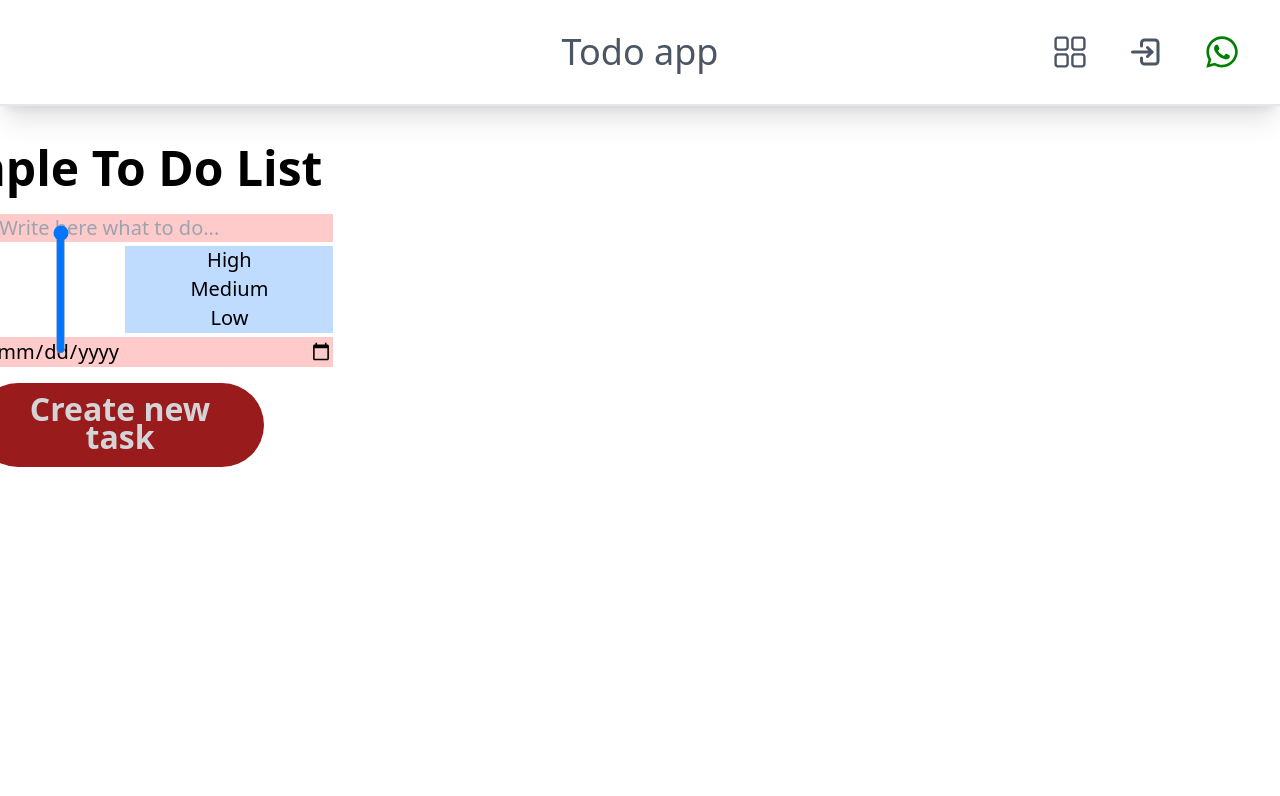
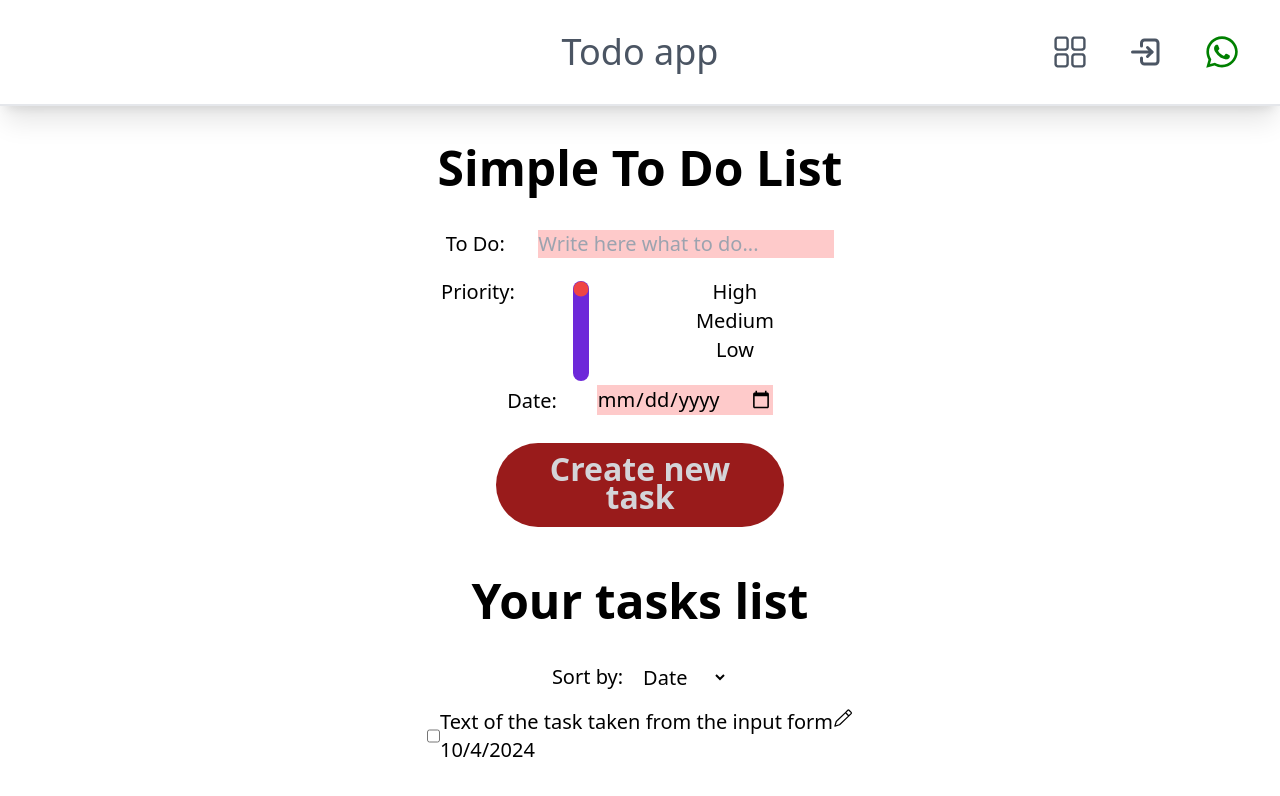
Before and after one commit to baumamit/todo-app, a React (Create React App) app: page / in a window 1280 px wide. Shown: the top 796 px of the page. Built offline with nearby package versions, Linux system fonts and the light colour scheme.

Commit message:
Tasks added

```diff
--- a/src/App.tsx
+++ b/src/App.tsx
@@ -1,13 +1,13 @@
 import {Header} from "./components/sections/Header";
 import { CreateTodoSection } from "./components/sections/CreateTodoSection";
+import { TasksList } from "./components/sections/TasksList";
 
 function App() {
   return (
     <div className="grid grid-rows-22 gap-4 justify-center">
       <Header title="Todo app" link="https://delikaktus.com/" styleHeader="" />
-      <div className="flex flex-col gap-3 justify-center items-center row-span-11 w-60 border-black">
-        <CreateTodoSection />
-      </div>
+      <CreateTodoSection styleCreateTodoSection="flex flex-col gap-3 justify-center items-center row-span-11 w-svw border-black"/>
+      <TasksList styleCreateTodoSection="flex flex-col gap-3 justify-center items-center row-span-11 w-svw border-black" />
     </div>
   );
 }
--- a/src/components/custom/Input.tsx
+++ b/src/components/custom/Input.tsx
@@ -16,7 +16,7 @@ export function Input(props: InputProps) {
     return (
         <div className={"flex flex-row items-end " + styleDiv}>
             <Label text={labelText} htmlForID={id} styleLabel={styleLabel} />
-            <input id={id} type={type} placeholder={placeHolder} className={".placeholder-text-black w-60 " + styleInput} />
+            <input id={id} type={type} placeholder={placeHolder} className={".placeholder-text-black w-auto " + styleInput} />
         </div>
 
     )
--- /dev/null
+++ b/src/components/custom/RangeInput.tsx
@@ -0,0 +1,31 @@
+import { Label } from "./Label";
+
+interface SelectProps {
+    labelText: string;
+    id: string;
+    options: string[];
+    styleDiv?: string;
+    styleDatalist?: string;
+    styleLabel?: string;
+    styleRangeInput?: string;
+}
+
+export const RangeInput = (props: SelectProps) => {
+    const { labelText, id, options, styleDiv, styleDatalist, styleLabel, styleRangeInput } = props;
+    return (
+        <div className={"flex flex-row " + " " + styleDiv}>
+        <Label text={labelText} htmlForID={id} styleLabel={styleLabel} />
+
+        <div>
+            <input type="range" id={id} name={labelText} min="0" max="2" step="1"
+            className={"appearance-none bg-violet-700 -rotate-90 w-[100px] relative -bottom-10 right-0 rounded-[20px] accent-red-500 cursor-pointer " + " " + styleRangeInput} list="values" />
+        </div>
+
+        <datalist id={id} className={"flex flex-col justify-between w-52 " + " " + styleDatalist} >
+        {options.map((option, index) => {
+            return <option key={option + index} value={index} label={option} >{option}</option>
+        })}
+        </datalist>
+        </div>
+    )
+}
--- a/src/components/custom/Select.tsx
+++ b/src/components/custom/Select.tsx
@@ -15,20 +15,11 @@ export const Select = (props: SelectProps) => {
         <div className={"flex flex-row " + styleDiv}>
             <Label text={labelText} htmlForID={id} styleLabel={styleLabel} />
 
-            <input type="range" id={id} name={labelText} min="0" max="2" step="1"
-                className={"[transform:rotate(270deg)] " + styleSelect} list="values" />
-
-            <datalist id={id} className={"flex flex-col justify-between w-52 " + styleSelect} >
-                {options.map((option, index) => {
-                    return <option key={option + index} value={index} label={option} >{option}</option>
-                })}
-            </datalist>
-
-            {/* <select name={labelText} id={id} className={" "+styleSelect}>
+            <select name={labelText} id={id} className={" "+styleSelect}>
                 {options.map((option,index) => {
                     return <option key={option+index} value={option}>{option}</option>
                 })}
-            </select> */}
+            </select>
 
         </div>
     )
--- /dev/null
+++ b/src/components/custom/Task.tsx
@@ -0,0 +1,26 @@
+import { Label } from "./Label";
+import { GoPencil } from "react-icons/go";
+
+interface TaskProps {
+    taskText: string;
+    id: string;
+    date: Date;
+    styleTaskDiv?: string;
+}
+
+export const Task = (props: TaskProps) => {
+    const { taskText, id, date, styleTaskDiv } = props;
+    const dateString = date.toLocaleDateString();
+    return (
+        <div id={id} className={"flex flex-row text-left " + " " + styleTaskDiv}>
+            <input type="checkbox" id="idCheckbox" />
+            <div>
+                <div>{taskText}</div>
+                <div>{dateString}</div>
+            </div>
+            <div>
+                <GoPencil />
+            </div>
+        </div>
+    )
+}
--- a/src/components/sections/CreateTodoSection.tsx
+++ b/src/components/sections/CreateTodoSection.tsx
@@ -3,26 +3,33 @@ import { Button } from "../custom/Button";
 import { Input } from "../custom/Input";
 import { Select } from "../custom/Select";
 import { Priority } from "../../types/todo";
+import { RangeInput } from "../custom/RangeInput";
 
 interface PropsType {
-    className?: string;
+    styleCreateTodoSection?: string;
     style?: CSSProperties;
 }
 
 export const CreateTodoSection = (props: PropsType) => {
-    const { className, style } = props;
+    const { styleCreateTodoSection, style } = props;
     const nowDate = (new Date()).toLocaleDateString();
 
     return (
-        <div className="text-center text-xl">
-            <h2 className="text-center font-bold text-[3rem] my-8">Simple To Do List</h2>
+        <div className={"text-center text-xl" + " " + styleCreateTodoSection}>
+            <h2 className="text-center font-bold text-[3rem] my-8 w-auto">Simple To Do List</h2>
             <Input id="stuffToDo" labelText="To Do:" placeHolder="Write here what to do..." type="text"
-                styleDiv="text-left my-1" styleInput="bg-red-200 flex-grow" styleLabel="mr-[2.09rem]" />
-            <Select id="prioritySelect" labelText="Priority:"
+                styleDiv="text-left my-1" styleInput="bg-red-200 flex-grow" styleLabel="w-[50rem] mr-[2.09rem]" />
+            <RangeInput id="prioritySelect" labelText="Priority:"
                 options={[Priority.HIGH, Priority.MEDIUM, Priority.LOW]}
-                styleDiv="my-1" styleSelect="flex-grow bg-blue-200" styleLabel="mr-[1rem]" />
+                styleDiv="my-1" styleDatalist="bg-blue-200 bg-transparent"
+                styleRangeInput=""
+                styleLabel="mr-[1rem]" />
+            {/* <Select id="prioritySelect" labelText="Priority:"
+                options={[Priority.HIGH, Priority.MEDIUM, Priority.LOW]}
+                styleDiv="my-1" styleSelect="bg-blue-200 bg-transparent"
+                styleLabel="mr-[1rem]" /> */}
             <Input id="expiryDateToDo" labelText="Date:" placeHolder={nowDate}
-                type="date" styleDiv="my-1" styleInput="bg-red-200 flex-grow" styleLabel="mr-[2.5rem]" />
+                type="date" styleDiv="my-1" styleInput="bg-red-200 flex-grow cursor-pointer" styleLabel="mr-[2.5rem]" />
             <Button content="Create new task" styleButton="w-[18rem] my-3 text-center rounded-[3rem] text-[2rem] p-3 pb-4" />
         </div>
     )
--- /dev/null
+++ b/src/components/sections/TasksList.tsx
@@ -0,0 +1,25 @@
+import { CSSProperties } from "react";
+import { Priority } from "../../types/todo";
+import { Select } from "../custom/Select";
+import { Task } from "../custom/Task";
+
+interface PropsType {
+    styleCreateTodoSection?: string;
+    style?: CSSProperties;
+}
+
+export const TasksList = (props: PropsType) => {
+    const { styleCreateTodoSection, style } = props;
+    const nowDate = (new Date()).toLocaleDateString();
+
+    return (
+        <div className={"text-center text-xl" + " " + styleCreateTodoSection}>
+            <h2 className="text-center font-bold text-[3rem] my-8 w-auto">Your tasks list</h2>
+            <Select id="sortBySelect" labelText="Sort by: "
+                options={["Date", "Priority"]}
+                styleDiv="my-1" styleSelect="bg-blue-200 bg-transparent"
+                styleLabel="mr-[1rem]" />
+            <Task id="1" taskText="Text of the task taken from the input form" date={new Date()} />
+        </div>
+    )
+}
```
